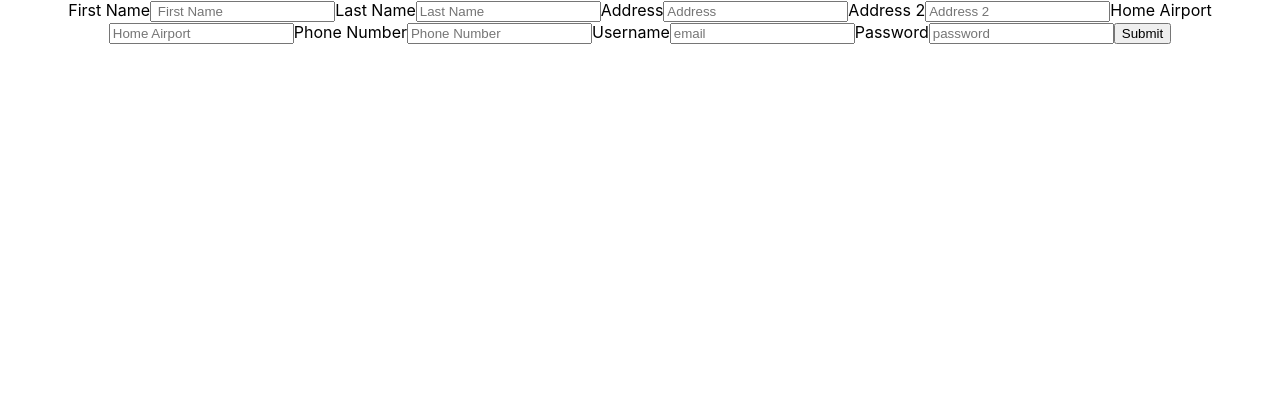
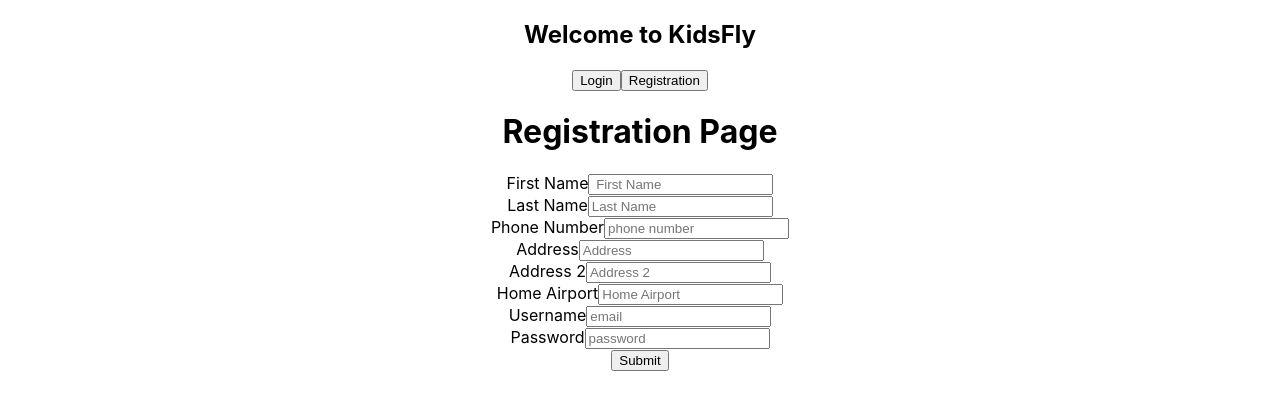
Before and after one commit to Build-Week-PT-Kids-Fly-2/Front-End, a React (Create React App) app in the folder kidsfly/: page /user_registration in a window 1280 px wide. Shown: the top 410 px of the page. Built offline with nearby package versions, Linux system fonts and the light colour scheme.

Commit message:
still working

```diff
--- a/kidsfly/src/App.js
+++ b/kidsfly/src/App.js
@@ -1,17 +1,26 @@
 import React from 'react';
 import './App.css';
-import { Route } from 'react-router-dom';
+import { BrowserRouter as Router, Route, Switch } from 'react-router-dom';
 import Login from "./components/Login";
-import UserRegistration from "./components/UserRegistration"
+import UserCard from "./components/UserCard"
 import AdminPage from "./components/AdminPage"
+import UserRegistration from './components/UserRegistration';
+import PrivateRoute from "./components/PrivateRoute"
+import WelcomePage from "./components/WelcomePage"
 
 function App() {
   return (
+    <Router>
     <div className="App">
+      <WelcomePage path="/" component={WelcomePage} />
+      <Route path="/user_registration" component={UserRegistration} />
       <Route path="/admin_page" component={AdminPage}/>
-      <Route path="/user_registration" component={UserRegistration} />
-      <Route path="/login" component={Login} />
-    </div>
+      <Switch>
+          <PrivateRoute exact path="/protected" component={UserCard} />
+          <Route path="/login" component={Login} />
+      </Switch>
+        </div>
+    </Router>
   );
 }
 
--- a/kidsfly/src/components/AdminPage.js
+++ b/kidsfly/src/components/AdminPage.js
@@ -2,8 +2,8 @@ import React from "react";
 import axiosWithAuth from "../utilites/axiosWithAuth"
 
 class AdminPage extends React.Component{
-    constructor() {
-    super();
+    constructor(props) {
+    super(props);
     this.state = {
         admin: {
     username: "",
@@ -35,6 +35,7 @@ handleSubmit = e => {
     render() {
         return(
           <div>
+              <h1>Admin Page</h1>
               <form onSubmit={this.handleSubmit}>
                   <label>Username</label>
                   <input
--- a/kidsfly/src/components/Login.js
+++ b/kidsfly/src/components/Login.js
@@ -1,5 +1,6 @@
 import React from "react";
 import axiosWithAuth from "../utilites/axiosWithAuth";
+import { withRouter } from "react-router-dom";
 
 class Login extends React.Component {
     state = {
@@ -31,7 +32,9 @@ class Login extends React.Component {
     render(){
         return(
             <div>
+                <h1>Login Page</h1>
                 <form onSubmit = {this.logn}>
+                    <label>Username</label>
                     <input
                     type = "text"
                     name = "username"
@@ -39,6 +42,7 @@ class Login extends React.Component {
                     onChange = {this.handleChange}
                     />
 
+                    <label>Password</label>
                     <input
                     type = "text"
                     name = "password"
@@ -53,4 +57,4 @@ class Login extends React.Component {
         )
     }
 }
-export default Login;
+export default withRouter(Login);
--- /dev/null
+++ b/kidsfly/src/components/PrivateRoute.js
@@ -0,0 +1,20 @@
+import React from "react";
+import { Route, Redirect } from "react-router-dom";
+
+const PrivateRoute = ({ component: Component, ...rest }) => {
+  return (
+    <Route
+      {...rest}
+      render={() => {
+        if (localStorage.getItem("token")) {
+          return <Component />;
+        } else {
+          console.log("redirect");
+          return <Redirect to="/login" />;
+        }
+      }}
+    />
+  );
+};
+
+export default PrivateRoute;
--- /dev/null
+++ b/kidsfly/src/components/User.js
@@ -0,0 +1,18 @@
+import React from 'react';
+
+const User = props => {
+    return (
+        <div className='user_card'>
+            <p>First Name:{props.first_name}</p>
+            <p>Last Name:{props.last_name}</p>
+            <p>Phone Number: {props.phone}</p>
+            <p>Address: {props.address}</p>
+            <p>Address 2: {props.address2}</p>
+            <p>Home Airport: {props.home_airport}</p>
+            <p>Username: {props.username}</p>
+            <p>Password: {props.password}</p>
+        </div>
+    )
+}
+
+export default User;
--- /dev/null
+++ b/kidsfly/src/components/UserCard.js
@@ -0,0 +1,35 @@
+import React from "react";
+// import styled from "styled-components";
+import axiosWithAuth from "../utilites/axiosWithAuth";
+import UserRegistration from "../components/UserRegistration";
+import User from "../components/User";
+
+
+class UserCard extends React.Component {
+
+    addUser = user => {
+        axiosWithAuth()
+          .post("api/user", user)
+
+          .then(res => {
+
+            console.log(res.data);
+          })
+          .catch(error => {
+            console.log(error);
+          });
+      };
+
+    render(){
+ return (
+     <div>
+         <UserRegistration addUser={this.addUser} />
+        {this.state.user.map(users => {
+
+          return <User key={users.id} data={users} />;
+        })}
+     </div>
+ )
+}
+}
+export default UserCard;
--- a/kidsfly/src/components/UserRegistration.js
+++ b/kidsfly/src/components/UserRegistration.js
@@ -1,5 +1,7 @@
 import React from "react";
 import {axiosWithAuth} from "../utilites/axiosWithAuth";
+import { withRouter } from "react-router-dom";
+
 
 class UserRegistration extends React.Component {
     constructor() {
@@ -27,22 +29,23 @@ class UserRegistration extends React.Component {
         })
     };
 
-    handleSubmit = e => {
-        e.preventDafault();
-          axiosWithAuth()
-          .post("https://kidsfly1.herokuapp.com/api/auth/register", this.state.user)
-          .then(res => {
-            localStorage.setItem("token", res.data.payload);
-            this.props.history.push("/login");
-          })
-          .catch(err => {
-            console.log("error registering: ", err);
-          });
-        }
+    addFriend = e => {
+        e.preventDefault();
+        axiosWithAuth()
+        .post('api/users/:id ', this.state.user)
+        .then(res => {
+            console.log('success', res);
+            localStorage.setItem('user', res.data.payload);
+            this.props.history.push('/user_card')
+        })
+        .catch(err => console.log('error', err))
+    };
     render() {
        return(
          <div>
+             <h1>Registration Page</h1>
              <form onSubmit={this.handleSubmit}>
+                 <div className='form-group'>
                  <label>First Name</label>
                  <input
                  type = "text"
@@ -51,7 +54,8 @@ class UserRegistration extends React.Component {
                  value = {this.state.first_name}
                  onChange = {this.handleChange}
                  />
-
+                </div>
+                <div className='form-group'>
                  <label>Last Name</label>
                  <input
                  type = "text"
@@ -60,7 +64,18 @@ class UserRegistration extends React.Component {
                  value = {this.state.last_name}
                  onChange = {this.handleChange}
                  />
-
+                </div>
+                <div className='form-group'>
+                    <label>Phone Number</label>
+                    <input
+                    type = "number"
+                    name = "phone"
+                    placeholder = "phone number"
+                    value = {this.state.phone}
+                    onChange = {this.handleChange}
+                    />
+                </div>
+                <div className='form-group'>
                  <label>Address</label>
                  <input
                  type = "text"
@@ -69,7 +84,8 @@ class UserRegistration extends React.Component {
                  value = {this.state.address}
                  onChange = {this.handleChange}
                  />
-
+                </div>
+                <div className='form-group'>
                  <label>Address 2</label>
                  <input
                  type = "text"
@@ -78,7 +94,8 @@ class UserRegistration extends React.Component {
                  value = {this.state.address_2}
                  onChange = {this.handleChange}
                  />
-
+                </div>
+                <div className='form-group'>
                 <label>Home Airport</label>
                  <input
                  type = "text"
@@ -87,16 +104,9 @@ class UserRegistration extends React.Component {
                  value = {this.state.home_airport}
                  onChange = {this.handleChange}
                  />
+                </div>
 
-                <label>Phone Number</label>
-                 <input
-                 type = "number"
-                 name = "phone"
-                 placeholder = "Phone Number"
-                 value = {this.state.phone}
-                 onChange = {this.handleChange}
-                 />
-
+                <div className='form-group'>
                 <label>Username</label>
                  <input
                  type = "email"
@@ -105,7 +115,8 @@ class UserRegistration extends React.Component {
                  value = {this.state.username}
                  onChange = {this.handleChange}
                  />
-
+                </div>
+                <div className='form-group'>
                 <label>Password</label>
                  <input
                  type = "text"
@@ -114,7 +125,8 @@ class UserRegistration extends React.Component {
                  value = {this.state.password}
                  onChange = {this.handleChange}
                  />
-                 <button>Submit</button>
+                 </div>
+                 <button type='submit' className='btn'>Submit</button>
              </form>
          </div>
      );
@@ -122,4 +134,4 @@ class UserRegistration extends React.Component {
  }
 
 
-export default UserRegistration;
+export default withRouter(UserRegistration);
--- /dev/null
+++ b/kidsfly/src/components/WelcomePage.js
@@ -0,0 +1,14 @@
+import React from "react";
+import { withRouter } from "react-router-dom";
+
+const WelcomePage = props => {
+    return (
+      <div>
+          <h2>Welcome to KidsFly</h2>
+          <button onClick={() => props.history.push("/login")} >Login</button>
+          <button onClick={() => props.history.push("/user_registration")}>Registration</button>
+      </div>
+    );
+  };
+
+  export default withRouter(WelcomePage);
```
